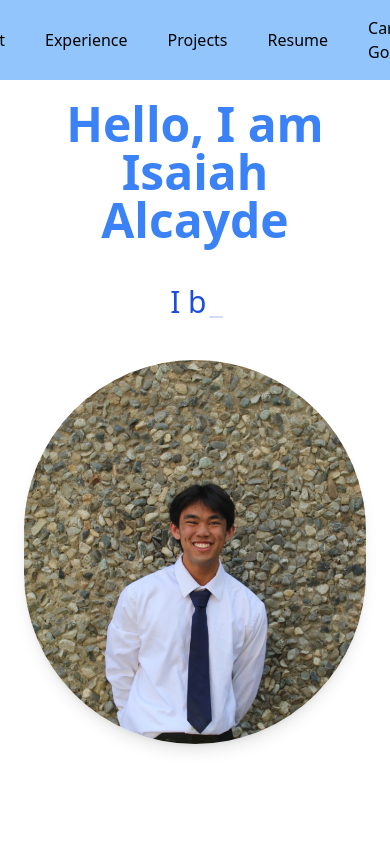
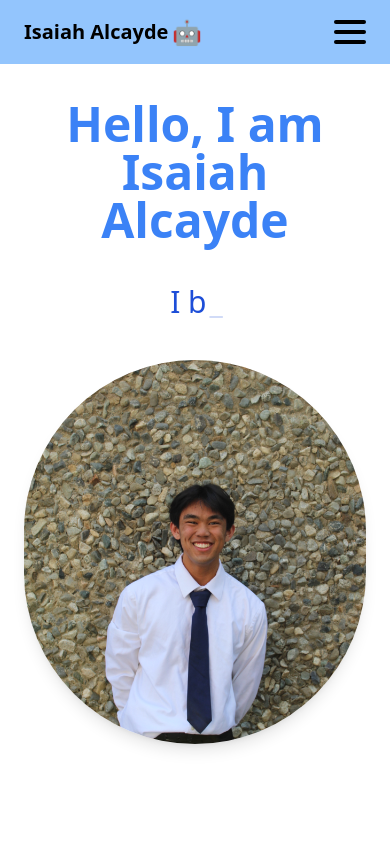
Before and after one commit to IsaiahWut/my-portfolio, a React (Create React App) app: page / in a window 390 px wide. Shown: the top 844 px of the page. Built offline with nearby package versions, Linux system fonts and the light colour scheme.

Commit message:
Refactored Navbar for mobile

```diff
--- a/src/components/Navbar.tsx
+++ b/src/components/Navbar.tsx
@@ -1,15 +1,27 @@
+import React, { useState } from "react";
+
 type NavbarProps = {
   hidden: boolean;
 };
 
 const Navbar = ({ hidden }: NavbarProps) => {
+  const [menuOpen, setMenuOpen] = useState(false);
+
   return (
-    <div
+    <nav
       className={`bg-blue-300 fixed top-0 z-50 w-full px-6 py-4 text-black transition-opacity duration-700 ${
-        hidden ? 'opacity-0 pointer-events-none' : 'opacity-100'
+        hidden ? "opacity-0 pointer-events-none" : "opacity-100"
       }`}
     >
-      <div className="mx-auto flex max-w-screen-xl items-center justify-center gap-x-10">
+      <div className="mx-auto max-w-screen-xl flex items-center justify-between">
+        {/* Logo or Brand (optional) */}
+        <div className="text-xl font-bold flex items-center gap-1">
+          Isaiah Alcayde <span role="img" aria-label="robot" className="text-2xl">🤖</span>
+        </div>
+
+
+        {/* Desktop Menu */}
+        <div className="hidden md:flex gap-x-10">
           <a href="#home" className="hover:text-white">
             Home
           </a>
@@ -32,7 +44,86 @@ const Navbar = ({ hidden }: NavbarProps) => {
             Contact
           </a>
         </div>
+
+        {/* Mobile Hamburger Button */}
+        <button
+          onClick={() => setMenuOpen(!menuOpen)}
+          className="md:hidden flex flex-col justify-center items-center w-8 h-8 gap-1.5"
+          aria-label="Toggle menu"
+        >
+          <span
+            className={`block h-1 w-full bg-black rounded transition-transform duration-300 ${
+              menuOpen ? "rotate-45 translate-y-2" : ""
+            }`}
+          />
+          <span
+            className={`block h-1 w-full bg-black rounded transition-opacity duration-300 ${
+              menuOpen ? "opacity-0" : "opacity-100"
+            }`}
+          />
+          <span
+            className={`block h-1 w-full bg-black rounded transition-transform duration-300 ${
+              menuOpen ? "-rotate-45 -translate-y-2" : ""
+            }`}
+          />
+        </button>
       </div>
+
+      {/* Mobile Menu Dropdown */}
+      {menuOpen && (
+        <div className="md:hidden mt-4 flex flex-col gap-4 text-center">
+          <a
+            href="#home"
+            className="hover:text-white"
+            onClick={() => setMenuOpen(false)}
+          >
+            Home
+          </a>
+          <a
+            href="#about"
+            className="hover:text-white"
+            onClick={() => setMenuOpen(false)}
+          >
+            About
+          </a>
+          <a
+            href="#experience"
+            className="hover:text-white"
+            onClick={() => setMenuOpen(false)}
+          >
+            Experience
+          </a>
+          <a
+            href="#projects"
+            className="hover:text-white"
+            onClick={() => setMenuOpen(false)}
+          >
+            Projects
+          </a>
+          <a
+            href="#resume"
+            className="hover:text-white"
+            onClick={() => setMenuOpen(false)}
+          >
+            Resume
+          </a>
+          <a
+            href="#career-goals"
+            className="hover:text-white"
+            onClick={() => setMenuOpen(false)}
+          >
+            Career Goals
+          </a>
+          <a
+            href="#contact"
+            className="hover:text-white"
+            onClick={() => setMenuOpen(false)}
+          >
+            Contact
+          </a>
+        </div>
+      )}
+    </nav>
   );
 };
 
```
Lines whose indentation alone changed are shown as unchanged.
